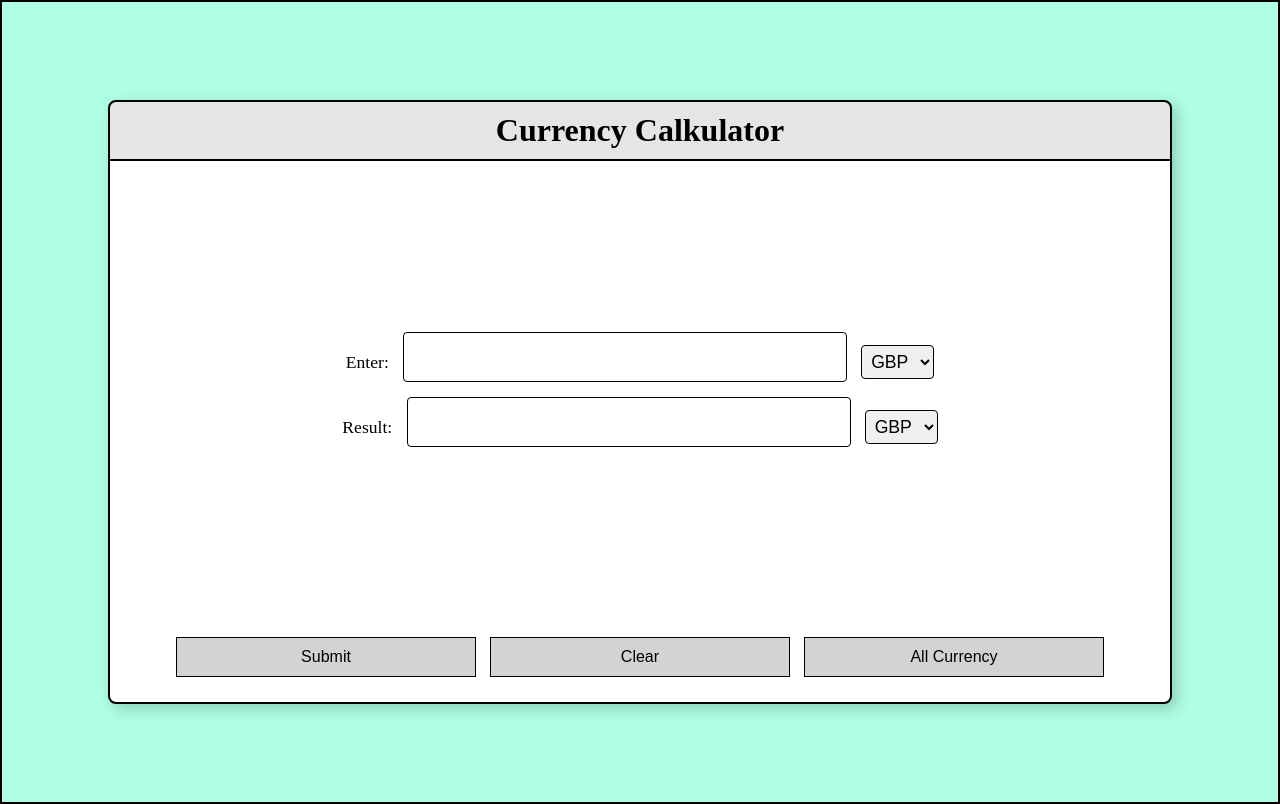
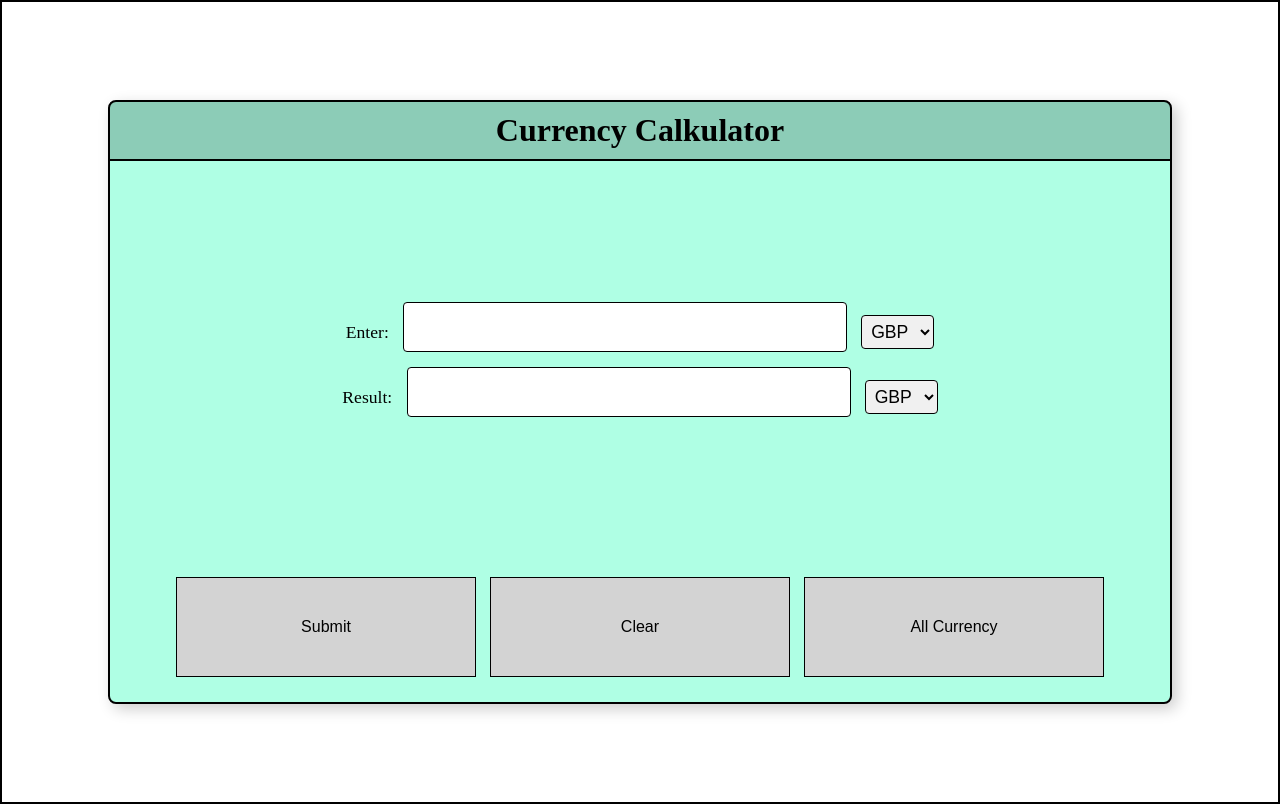
Before and after one commit to Fev1L/CalculatorCurrency, a plain HTML site: page index.html in a window 1280 px wide. Drawn offline with Linux system fonts and the light colour scheme.

Commit message:
Update style.css

```diff
--- a/style.css
+++ b/style.css
@@ -1,5 +1,5 @@
 body{
-    background-color: rgb(175, 255, 228);
+    background-color: white;
     border: 2px solid black;
     margin: 0;
     padding: 0;
@@ -9,7 +9,7 @@ body{
     height: 100vh;
 }
 .container{
-    background-color: white;
+    background-color: rgb(175, 255, 228);
     border: 2px solid black;
     border-radius: 8px;
     padding: 20px;
@@ -22,7 +22,7 @@ body{
     justify-content: center;
 }
 h1{
-    background: rgba(0,0,0,0.1);
+    background: rgba(0,0,0,0.2);
     padding: 10px;
     margin: -20px -20px 20px -20px;
     border-bottom: 2px solid black;
@@ -71,6 +71,7 @@ button {
     background: #d3d3d3;
     font-size: 1em;
     width: 300px;
+    height: 100px;
 }
 button:hover {
     background: #b0b0b0;
```
